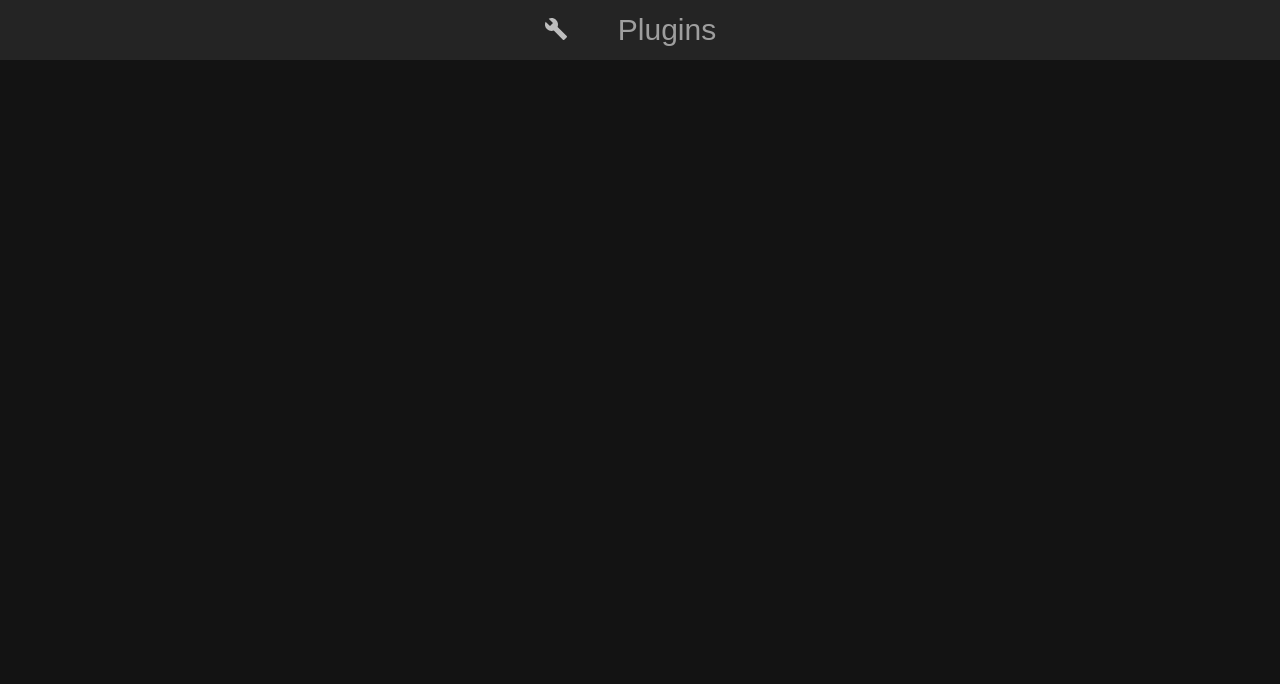
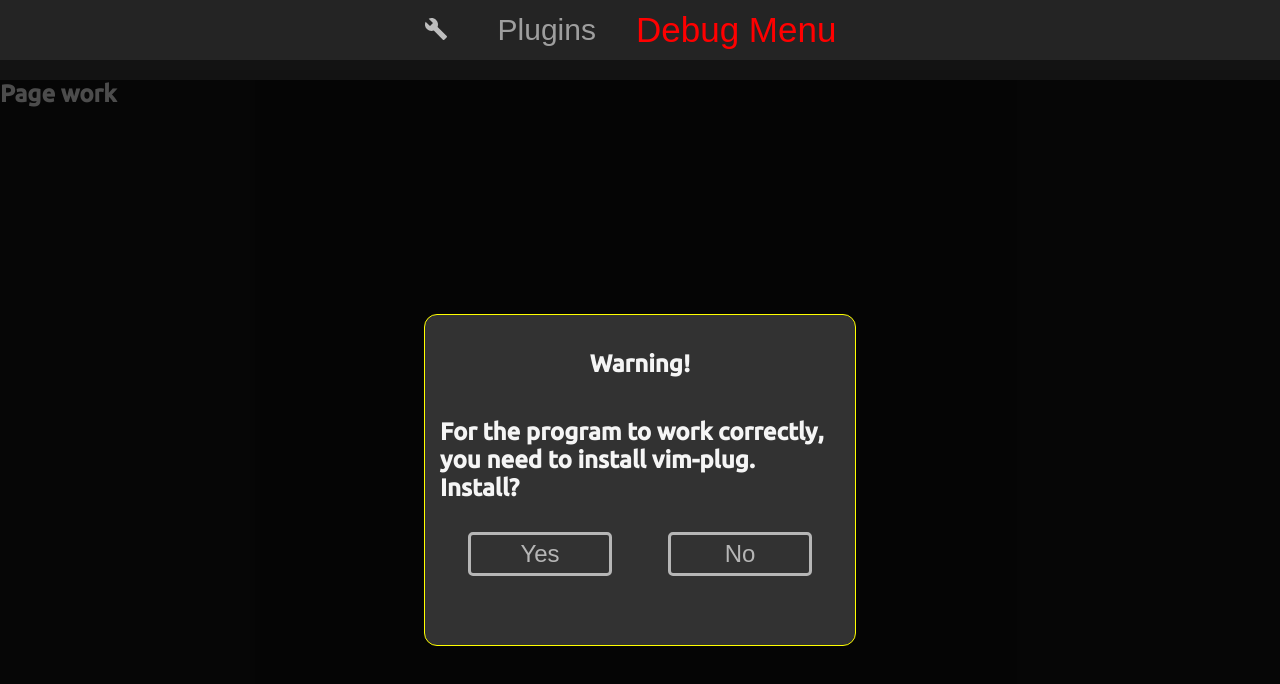
Before and after one commit to horanchikk/qVim, a Vue app: page /#/debug in a window 1280 px wide. Shown: the top 684 px of the page. Built offline with nearby package versions, Linux system fonts and the light colour scheme; a web font is replaced by a local one.

Commit message:
working at alertWindow | debugPage

```diff
--- a/public/index.html
+++ b/public/index.html
@@ -8,17 +8,15 @@
     <link rel="apple-touch-icon-precomposed" href="logo.png" />
     <link rel="icon" href="logo.png" />
     <meta name="theme-color" content="#242424" />
-    <title><%= htmlWebpackPlugin.options.title %></title>
+    <title>qVim</title>
   </head>
   <body>
     <noscript>
       <strong
-        >We're sorry but <%= htmlWebpackPlugin.options.title %> doesn't work
-        properly without JavaScript enabled. Please enable it to
-        continue.</strong
+        >We're sorry but qVim doesn't work properly without JavaScript enabled.
+        Please enable it to continue.</strong
       >
     </noscript>
     <main id="app"></main>
-    <!-- built files will be auto injected -->
   </body>
 </html>
--- a/src/App.vue
+++ b/src/App.vue
@@ -20,6 +20,9 @@
     <div class="header-menu">
       <router-link to="/plugins">
         <li class="header-elem">Plugins</li>
+      </router-link>
+      <router-link to="/debug">
+        <li class="header-elem" style="color: red">Debug Menu</li>
       </router-link>
       <!-- <router-link to="/configs"> <li class="header-elem">Configs</li> </router-link> -->
       <!-- <router-link to="/settings"> <li class="header-elem">Settings</li> </router-link> -->
--- a/src/components/alertWindow.vue
+++ b/src/components/alertWindow.vue
@@ -1,5 +1,5 @@
 <template>
-  <div class="vim-alert-bg" id="vim-alert-bg">
+  <div v-if="isShowing" class="vim-alert-bg" id="vim-alert-bg">
     <div class="vim-alert-container" id="vim-alert-container">
       <h1 class="vim-alert-container-title">Warning!</h1>
       <h2 class="vim-alert-container-description">
@@ -7,8 +7,8 @@
         Install?
       </h2>
       <li class="vim-alert-container-btns">
-        <btn1 :title="'Yes'" @click="install()" />
-        <btn1 :title="'No'" @click="alertclose()" />
+        <btn1 :title="'Yes'" @click="resTrue" />
+        <btn1 :title="'No'" @click="resFalse" />
       </li>
     </div>
   </div>
@@ -19,8 +19,22 @@ import btn1 from "../components/btn1.vue";
 import { animations } from "../components/mixins/global.js";
 
 export default {
+  props: {
+    isShowing: {
+      type: Boolean,
+      required: true,
+    },
+  },
   components: {
     btn1,
+  },
+  methods: {
+    resTrue() {
+      this.$emit("alertres", true);
+    },
+    resFalse() {
+      this.$emit("alertres", false);
+    },
   },
   mixins: [animations],
 };
@@ -30,7 +44,7 @@ export default {
 .vim-alert-bg {
   width: 100%;
   height: 100%;
-  display: none;
+  display: block;
   position: fixed;
   cursor: default;
   background-color: rgb(0 0 0 / 0.7);
--- a/src/components/mixins/global.js
+++ b/src/components/mixins/global.js
@@ -38,10 +38,5 @@ export const animations = {
         document.getElementById("header-container").style.filter = "blur(0px)";
       }, 600);
     },
-    async alertopen() {
-      document.getElementById("main-container").style.filter = "blur(5px)";
-      document.getElementById("header-container").style.filter = "blur(5px)";
-      document.getElementById("vim-alert-bg").style.display = "block";
-    },
   },
 };
--- a/src/components/notify.vue
+++ b/src/components/notify.vue
@@ -81,7 +81,7 @@ export default {
   /* Desktop */
   .notify-container {
     padding: 6px;
-    background: rgba(61, 61, 61, 0.5);
+    background: rgba(100, 100, 100, 1);
   }
 }
 @media (max-width: 700px) {
--- /dev/null
+++ b/src/pages/Debug.vue
@@ -0,0 +1,31 @@
+<template>
+  <alert-window :isShowing="true" @alertres="alertres" />
+  <div>
+    <h1 style="color: white">Page work</h1>
+  </div>
+</template>
+
+<script>
+import alertWindow from "../components/alertWindow.vue";
+import { animations } from "../components/mixins/global";
+export default {
+  data() {
+    return {
+      isShowing: false,
+    };
+  },
+  components: {
+    alertWindow,
+  },
+  methods: {
+    alertres(status) {
+      if (status === false) {
+        // change isShowing prop to false, HOW?
+      }
+    },
+  },
+  mixins: [animations],
+};
+</script>
+
+<style lang="scss" scoped></style>
--- a/src/router/index.js
+++ b/src/router/index.js
@@ -3,6 +3,7 @@ import Home from "../pages/Home.vue";
 import Plugins from "../pages/Plugins.vue";
 import Settings from "../pages/Settings.vue";
 import Configs from "../pages/Configs.vue";
+import Debug from "../pages/Debug.vue";
 
 const routes = [
   {
@@ -21,6 +22,11 @@ const routes = [
     component: Configs,
   },
   {
+    path: "/debug",
+    name: "Debug",
+    component: Debug,
+  },
+  {
     path: "/settings",
     name: "Settings",
     component: Settings,
```
Also changed, not shown: 1 other file (tests, documents, lock files or other folders).
